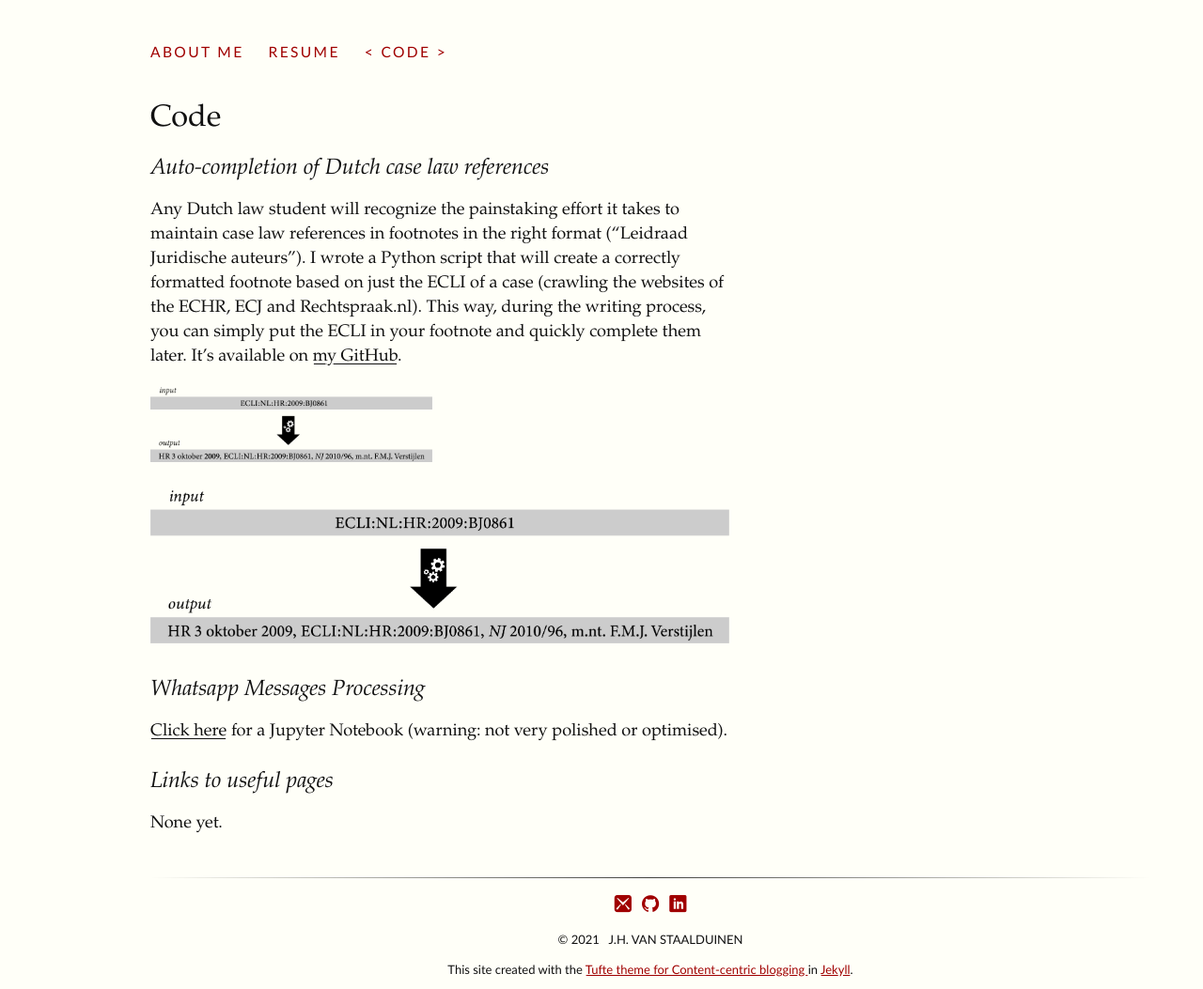
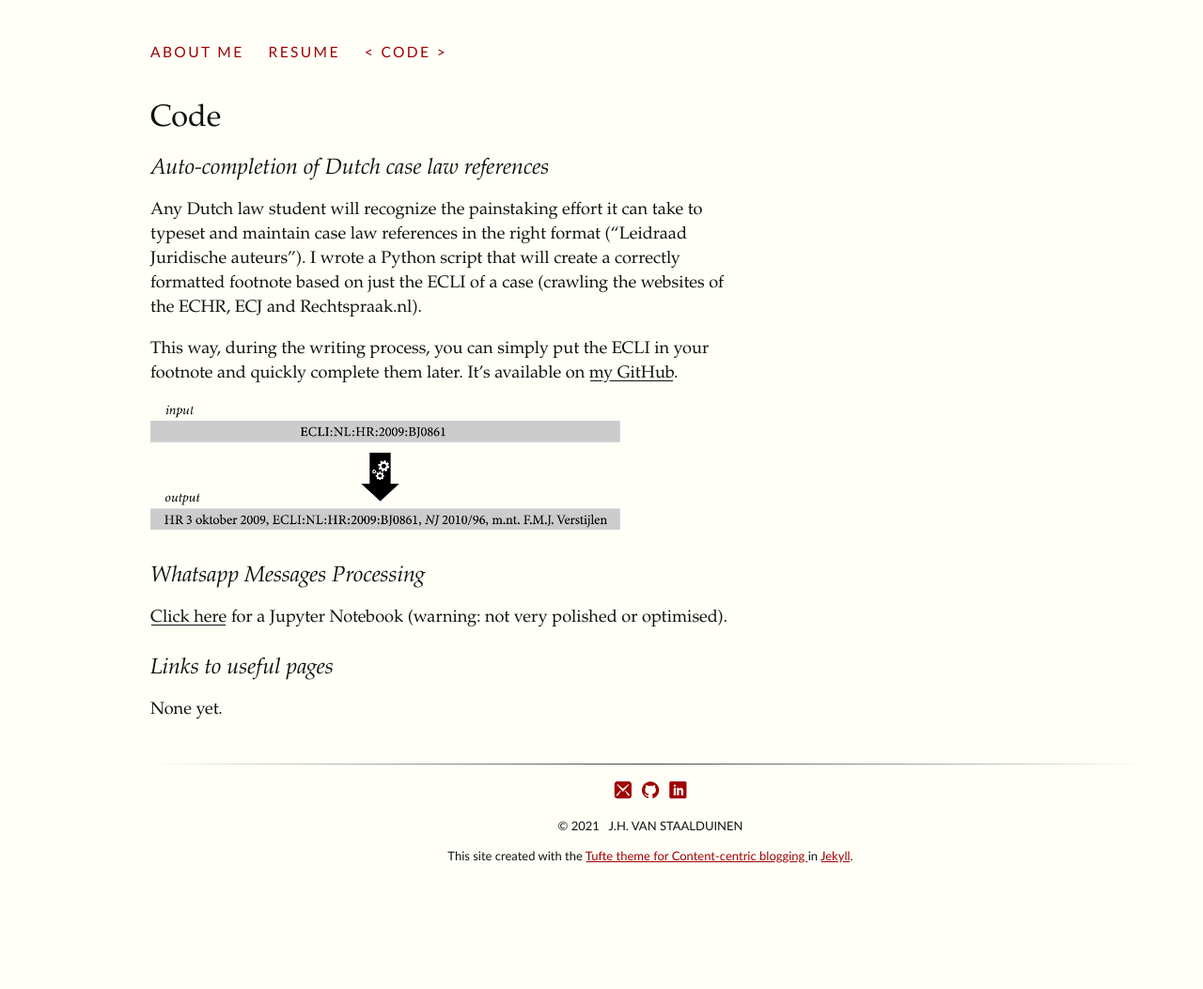
Before and after one commit to jhvanstaalduinen/jhvanstaalduinen.github.io, a Jekyll site: the page built from code/index.md, in a window 1280 px wide. Shown: the whole page at 94% size. Built offline with Jekyll 4.4.1, drawn with Linux system fonts in a browser that asks for light colours; some web fonts are replaced; after the commit the page ends 932 px from its top, so only the background shows below that.

Commit message:
Update code/index.md

```diff
--- a/code/index.md
+++ b/code/index.md
@@ -6,15 +6,16 @@ title: Code
 
 ### Auto-completion of Dutch case law references
 
-Any Dutch law student will recognize the painstaking effort it takes to maintain case law references in footnotes in the right format ("Leidraad Juridische auteurs"). I wrote a Python script that will create a
-correctly formatted footnote based on just the ECLI of a case (crawling the websites of the ECHR, ECJ and Rechtspraak.nl). This way, during the writing process, you can simply put the ECLI in your footnote and quickly complete them later.
+Any Dutch law student will recognize the painstaking effort it can take to typeset and maintain case law references in the right format ("Leidraad Juridische auteurs"). I wrote a Python script that will create a
+correctly formatted footnote based on just the ECLI of a case (crawling the websites of the ECHR, ECJ and Rechtspraak.nl).
+
+This way, during the writing process, you can simply put the ECLI in your footnote and quickly complete them later.
 It's available on <a href="https://github.com/jhvanstaalduinen/JuridischeVoetnoten">my GitHub</a>.
 
 
 <img src="../assets/img/ecli-completer.png"
-     style="width:300px" />
+     style="width:500px" />
 
-![alt text](../assets/img/ecli-completer.png "IMG")
 
 ### Whatsapp Messages Processing
 
```
